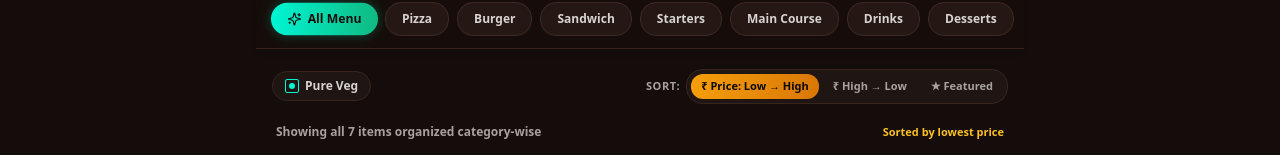
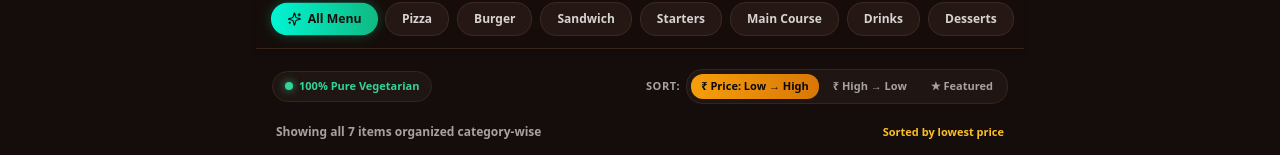
Before and after one commit to vyasdhruv503-cell/QRcafe, a React (Vite) app in the folder frontend/: page / in a window 1280 px wide. Shown: the part 148-303 px from the top of the page. Built offline with nearby package versions, Linux system fonts and the light colour scheme; no server answers.

Commit message:
refactor(ui): remove Pure Veg filter button since cafe is 100% vegetarian

```diff
--- a/frontend/src/pages/CustomerMenuPage.tsx
+++ b/frontend/src/pages/CustomerMenuPage.tsx
@@ -151,7 +151,6 @@ export const CustomerMenuPage: React.FC<CustomerMenuPageProps> = ({
 
   const [selectedCategory, setSelectedCategory] = useState<string>('ALL');
   const [searchQuery, setSearchQuery] = useState<string>('');
-  const [isVegOnly, setIsVegOnly] = useState<boolean>(false);
   const [sortBy, setSortBy] = useState<SortMode>('price_asc');
 
   const [cart, setCart] = useState<CartItem[]>([]);
@@ -277,14 +276,13 @@ export const CustomerMenuPage: React.FC<CustomerMenuPageProps> = ({
 
   // Planned Category-wise & Price-wise Grouping
   const groupedMenu = useMemo(() => {
-    // 1. Filter base products by search and veg filter
+    // 1. Filter base products by search
     const matchesFilter = (p: Product) => {
       const matchesSearch =
         searchQuery.trim() === '' ||
         p.name.toLowerCase().includes(searchQuery.toLowerCase()) ||
         (p.description && p.description.toLowerCase().includes(searchQuery.toLowerCase()));
-      const matchesVeg = !isVegOnly || p.isVeg;
-      return matchesSearch && matchesVeg;
+      return matchesSearch;
     };
 
     if (selectedCategory === 'ALL') {
@@ -315,7 +313,7 @@ export const CustomerMenuPage: React.FC<CustomerMenuPageProps> = ({
           ]
         : [];
     }
-  }, [products, categories, selectedCategory, searchQuery, isVegOnly, sortBy]);
+  }, [products, categories, selectedCategory, searchQuery, sortBy]);
 
   const totalVisibleCount = useMemo(() => {
     return groupedMenu.reduce((acc, g) => acc + g.items.length, 0);
@@ -364,24 +362,11 @@ export const CustomerMenuPage: React.FC<CustomerMenuPageProps> = ({
 
         {/* Filter & Sorting Controls Bar */}
         <div className="flex flex-wrap items-center justify-between gap-2 pt-1 pb-1">
-          {/* Veg Only Toggle */}
-          <button
-            onClick={() => setIsVegOnly(!isVegOnly)}
-            className={`px-3 py-1.5 rounded-2xl text-xs font-black transition-all flex items-center gap-1.5 shrink-0 border active:scale-95 ${
-              isVegOnly
-                ? 'bg-gradient-to-r from-[#00F5D4] to-[#10B981] text-[#140D0B] border-[#00F5D4] box-glow-green'
-                : 'bg-[#1F1512] text-stone-300 border-[#38241D] hover:bg-[#2A1D18]'
-            }`}
-          >
-            <span
-              className={`w-3.5 h-3.5 rounded-sm border flex items-center justify-center p-[2px] ${
-                isVegOnly ? 'border-[#140D0B]' : 'border-[#00F5D4]'
-              }`}
-            >
-              <span className={`w-1.5 h-1.5 rounded-full ${isVegOnly ? 'bg-[#140D0B]' : 'bg-[#00F5D4]'}`} />
-            </span>
-            <span>Pure Veg</span>
-          </button>
+          {/* 100% Pure Veg Store Guarantee Badge */}
+          <div className="flex items-center gap-1.5 bg-[#1F1512] border border-[#38241D] px-3 py-1.5 rounded-2xl text-[11px] font-bold text-emerald-400">
+            <span className="w-2 h-2 rounded-full bg-emerald-400 shadow-[0_0_8px_rgba(52,211,153,0.8)]" />
+            <span>100% Pure Vegetarian</span>
+          </div>
 
           {/* Price Sorting Selector */}
           <div className="flex items-center gap-1.5 ml-auto">
```
